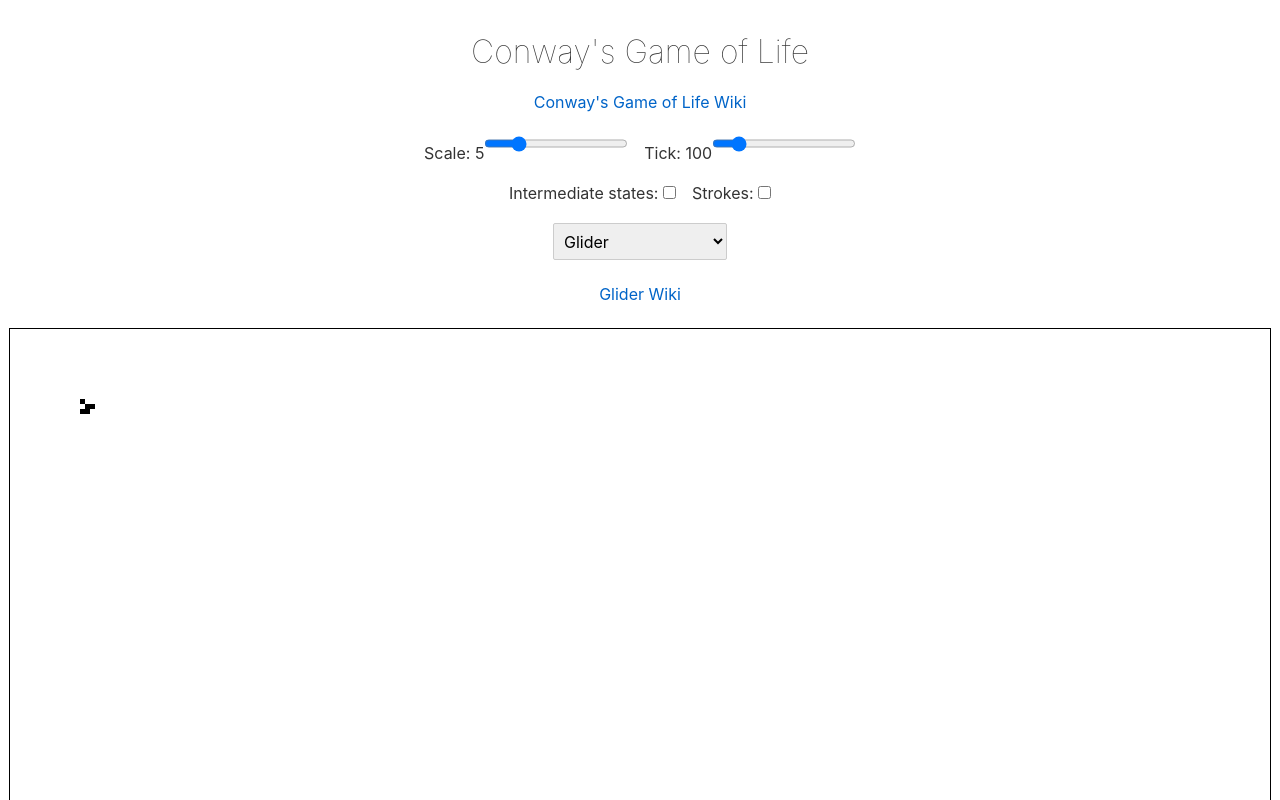
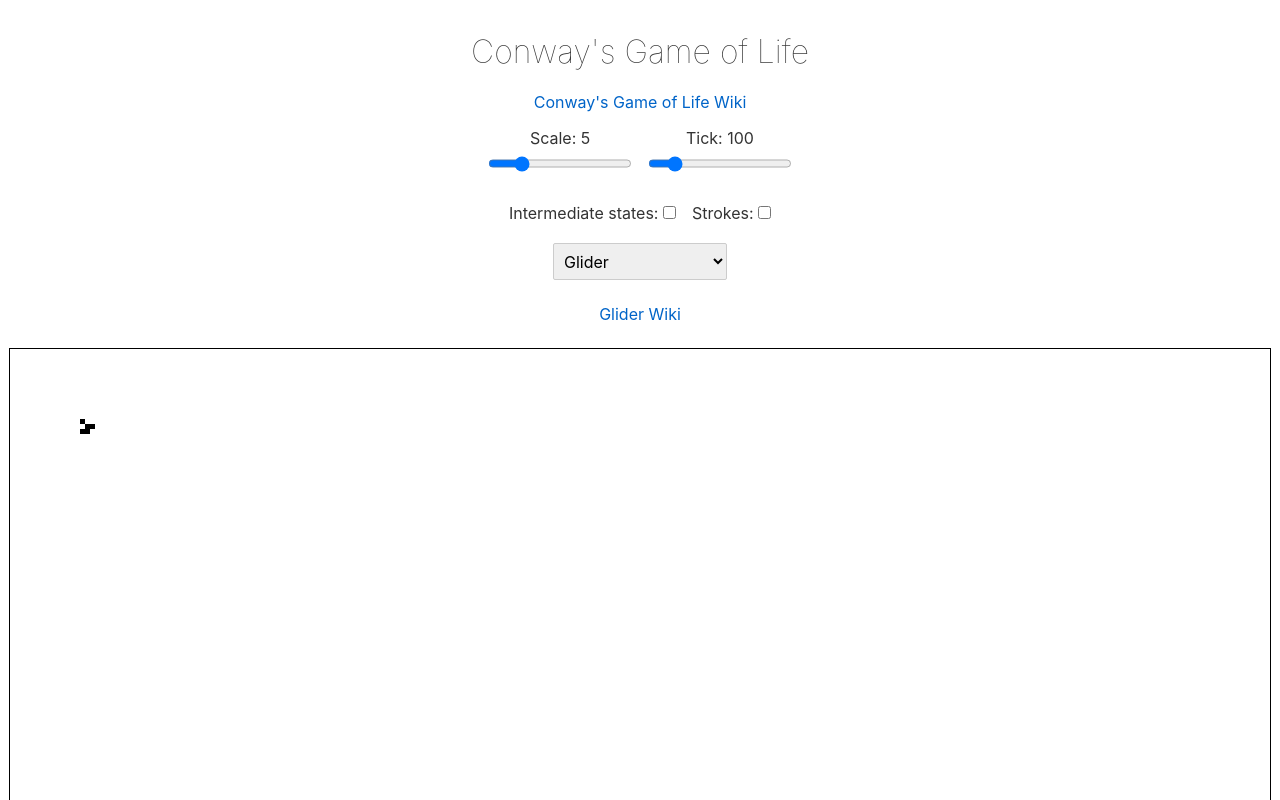
Before and after one commit to mebble/gameoflife, a Svelte app: page / in a window 1280 px wide. Shown: the top 800 px of the page. Built offline with nearby package versions, Linux system fonts and the light colour scheme.

Commit message:
restyle range labels

```diff
--- a/src/App.svelte
+++ b/src/App.svelte
@@ -68,8 +68,8 @@
         <a href="https://www.conwaylife.com/wiki/Conway's_Game_of_Life">Conway's Game of Life Wiki</a>
         <div id="inputs">
             <div class="parameters">
-                <label>Scale: {scaling}<input type="range" step="1" min="3" max="15" bind:value={scaling}></label>
-                <label>Tick: {gameTickMs}<input type="range" step="100" min="50" max="1000" bind:value={gameTickMs}></label>
+                <label class="range">Scale: {scaling}<input type="range" step="1" min="3" max="15" bind:value={scaling}></label>
+                <label class="range">Tick: {gameTickMs}<input type="range" step="100" min="50" max="1000" bind:value={gameTickMs}></label>
             </div>
             <div class="parameters">
                 <label>Intermediate states: <input type="checkbox" bind:checked={withIntermediates}></label>
@@ -128,6 +128,11 @@
         margin-left: .5rem;
     }
 
+    label.range {
+        display: flex;
+        flex-direction: column;
+    }
+
     #canvas-container {
         margin-top: 1.5rem;
     }
```
